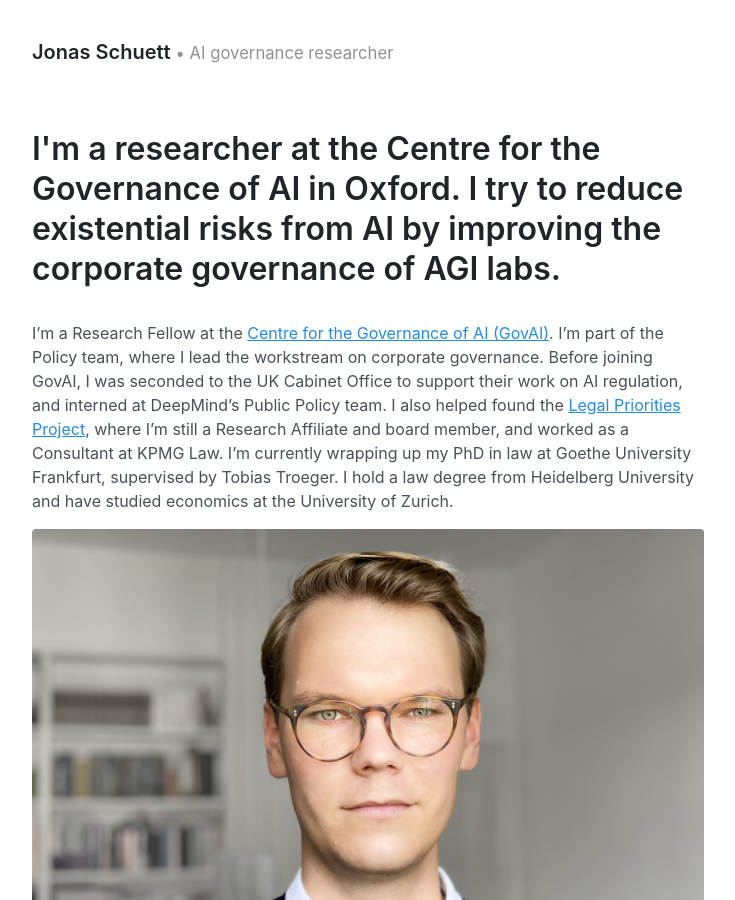
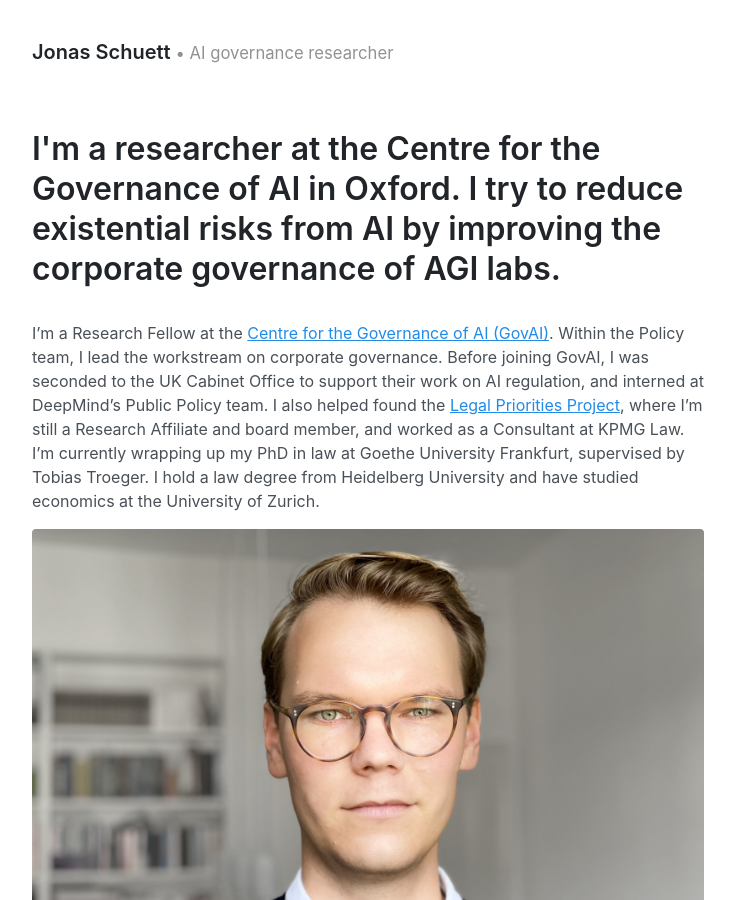
Before and after one commit to jonasschuett/jonasschuett.github.io, a Jekyll site: the page built from _posts/2020-04-04-introduction.md, in a window 1280 px wide and 900 px high. Shown: the whole window, without its empty margins (272-1007 px from the left). Built offline with Jekyll 4.4.1, drawn with Linux system fonts in a browser that asks for light colours.

Commit message:
Update 2020-04-04-introduction.md

```diff
--- a/_posts/2020-04-04-introduction.md
+++ b/_posts/2020-04-04-introduction.md
@@ -3,7 +3,7 @@ layout: page
 title: I'm a researcher at the Centre for the Governance of AI in Oxford. I try to reduce existential risks from AI by improving the corporate governance of AGI labs.
 ---
 
-<br>I'm a Research Fellow at the [Centre for the Governance of AI (GovAI)](https://www.governance.ai/). I'm part of the Policy team, where I lead the workstream on corporate governance. Before joining GovAI, I was seconded to the UK Cabinet Office to support their work on AI regulation, and interned at DeepMind’s Public Policy team. I also helped found the [Legal Priorities Project](https://www.legalpriorities.org/), where I'm still a Research Affiliate and board member, and worked as a Consultant at KPMG Law. I'm currently wrapping up my PhD in law at Goethe University Frankfurt, supervised by Tobias Troeger. I hold a law degree from Heidelberg University and have studied economics at the University of Zurich.
+<br>I'm a Research Fellow at the [Centre for the Governance of AI (GovAI)](https://www.governance.ai/). Within the Policy team, I lead the workstream on corporate governance. Before joining GovAI, I was seconded to the UK Cabinet Office to support their work on AI regulation, and interned at DeepMind’s Public Policy team. I also helped found the [Legal Priorities Project](https://www.legalpriorities.org/), where I'm still a Research Affiliate and board member, and worked as a Consultant at KPMG Law. I'm currently wrapping up my PhD in law at Goethe University Frankfurt, supervised by Tobias Troeger. I hold a law degree from Heidelberg University and have studied economics at the University of Zurich.
 
 ![Jonas Schuett](/jonasschuett.jpg "Jonas Schuett")
 
```
